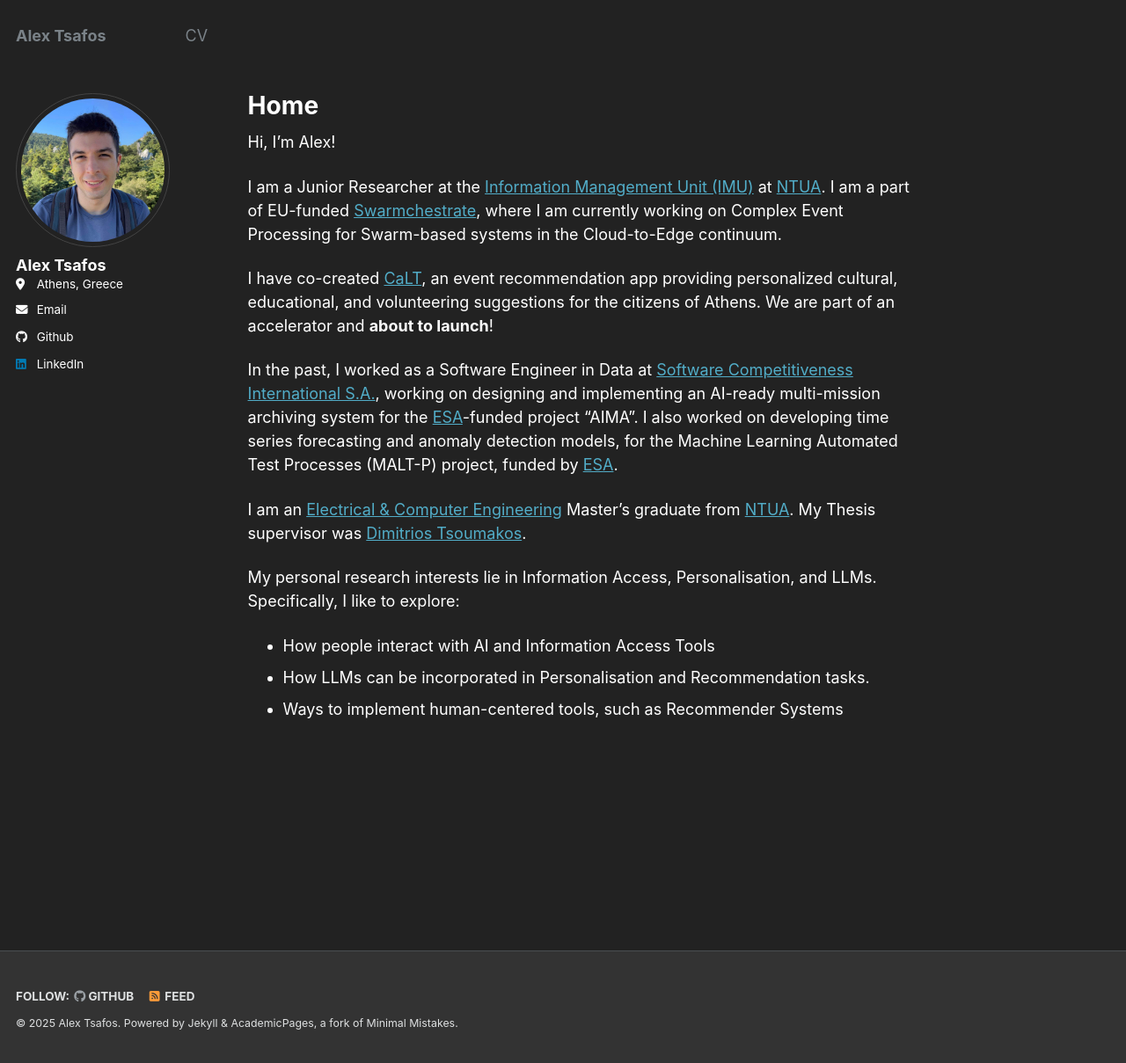
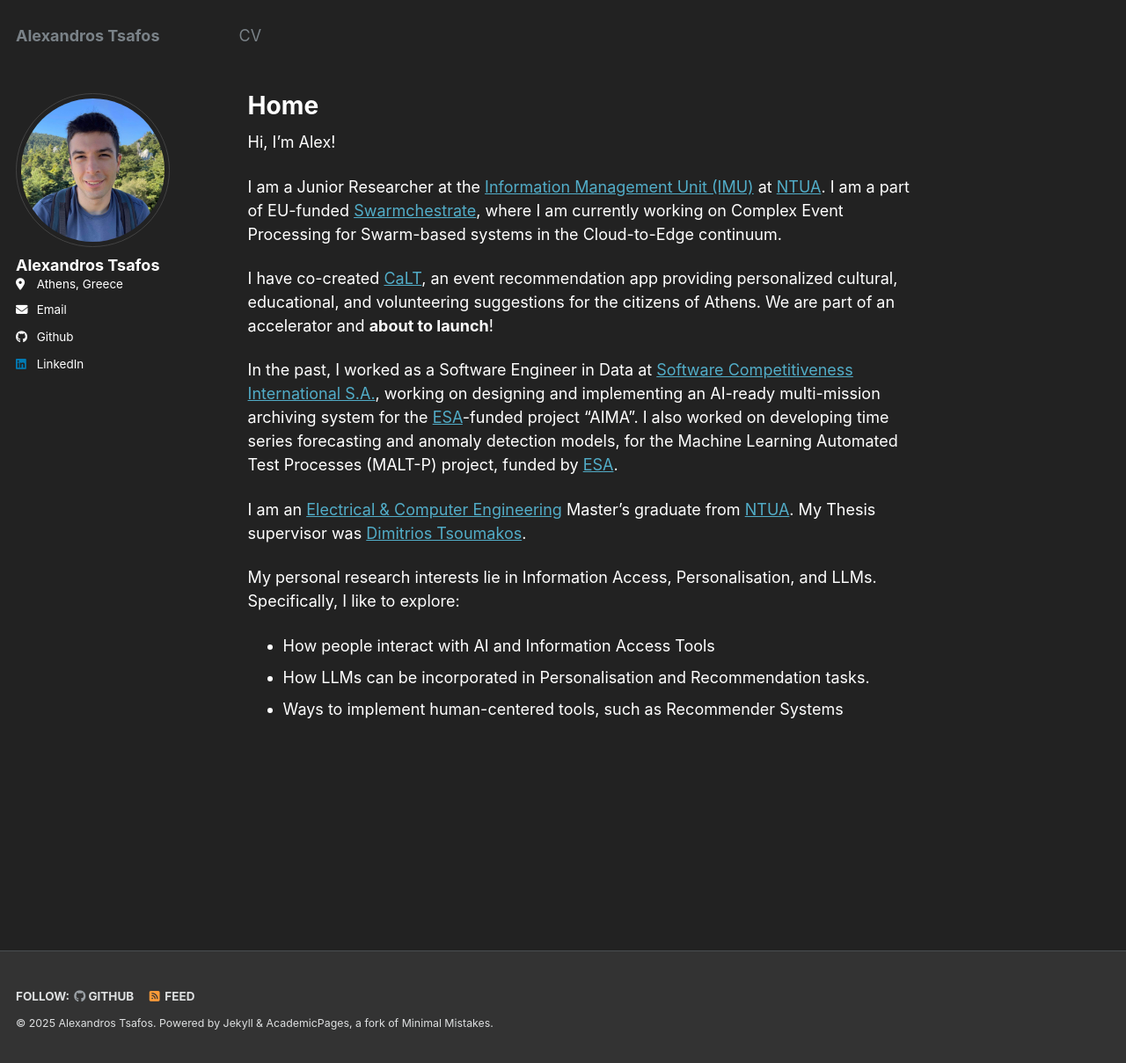
Before and after one commit to alextsaf/alextsaf.github.io, a Jekyll site: the page built from _pages/about.md, in a window 1280 px wide and 1209 px high. Shown: the whole window at 88% size. Built offline with Jekyll 4.4.1, drawn with Linux system fonts in a browser that asks for light colours.

Commit message:
Update name and title to "Alexandros Tsafos" in configuration

```diff
--- a/_config.yml
+++ b/_config.yml
@@ -8,9 +8,9 @@
 
 # Basic Site Settings
 locale                   : "en-US"
-title                    : "Alex Tsafos"
+title                    : "Alexandros Tsafos"
 title_separator          : "-"
-name                     : &name "Alex Tsafos"
+name                     : &name "Alexandros Tsafos"
 description              : &description "Personal Website of Alexandros Tsafos (Alex Tsafos). This website contains information about his research on data personalization and recommender systems."
 url                      : https://alextsaf.github.io # the base hostname & protocol for your site e.g. "https://mmistakes.github.io"
 baseurl                  : "" # the subpath of your site, e.g. "/blog"
@@ -22,7 +22,7 @@ repository               : "alextsaf/alextsaf.github.io"
 author:
   # Biographic information
   avatar           : "profile.png"
-  name             : "Alex Tsafos"
+  name             : "Alexandros Tsafos"
   pronouns         : # example: "she/her"
   bio              : #"Data Software Engineer"
   location         : "Athens, Greece"
```
